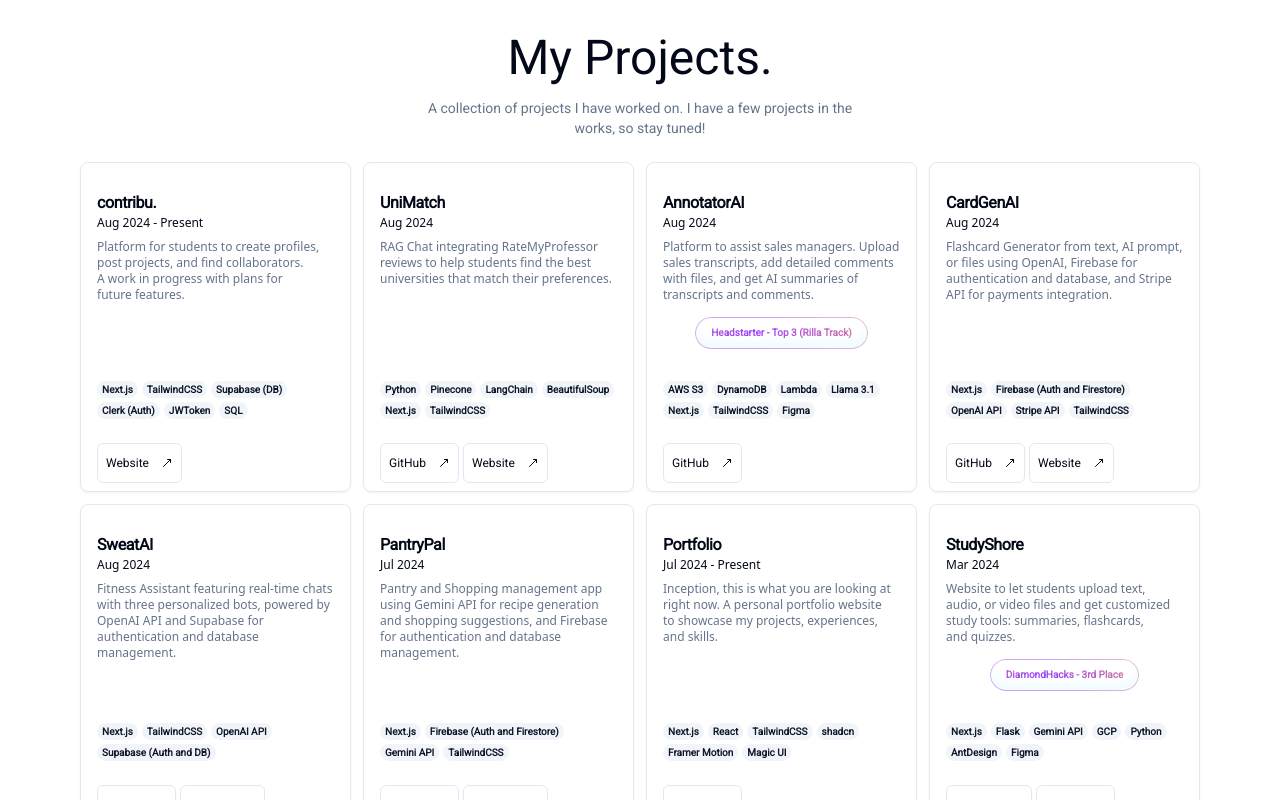
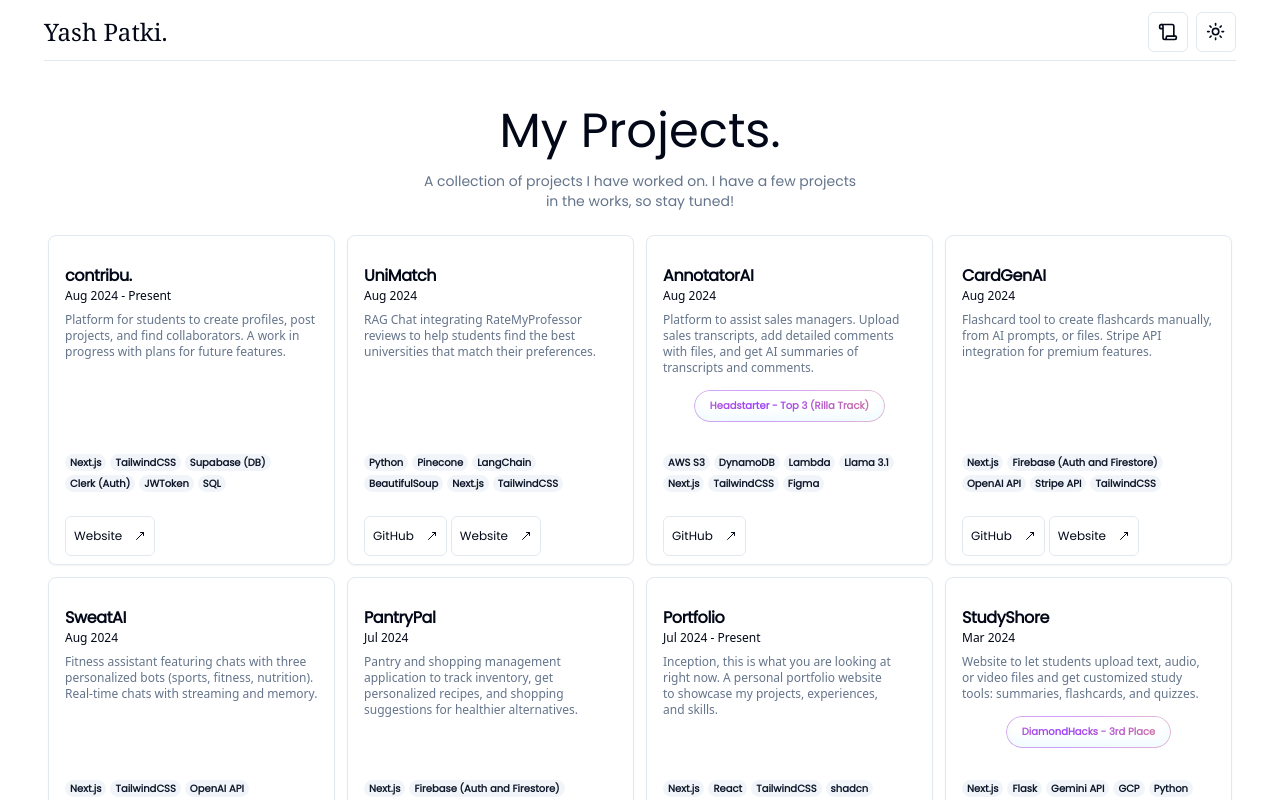
Before and after one commit to YashPatki02/MyPortfolio, a Next.js app: page /projects in a window 1280 px wide. Shown: the top 800 px of the page. Built offline with nearby package versions, Linux system fonts and the light colour scheme.

Commit message:
Updated profile

```diff
--- a/app/layout.tsx
+++ b/app/layout.tsx
@@ -2,10 +2,13 @@
 import { ThemeProvider } from "@/components/theme-provider";
 import { Analytics } from "@vercel/analytics/react";
 import { SpeedInsights } from "@vercel/speed-insights/next";
-import { Roboto } from "next/font/google";
+import { Poppins } from "next/font/google";
 import "./globals.css";
+import ResumeButton from "@/components/ResumeButton";
+import { ToggleMode } from "@/components/ToggleMode";
+import Link from "next/link";
 
-const roboto = Roboto({ weight: "400", subsets: ["latin"] });
+const poppins = Poppins({ subsets: ["latin"], weight: ["400"] });
 
 export const metadata: Metadata = {
     title: "Yash Patki | Portfolio",
@@ -47,7 +50,7 @@
 }>) {
     return (
         <html lang="en">
-            <body className={roboto.className}>
+            <body className={poppins.className}>
                 <Analytics />
                 <SpeedInsights />
                 <ThemeProvider
@@ -56,7 +59,30 @@
                     enableSystem
                     disableTransitionOnChange
                 >
+                    <header className="p-3">
+                        <nav className="flex flex-row justify-between items-center mx-4 sm:mx-8 pb-2 border-b">
+                            <Link href="/">
+                                <div className="text-2xl font-400 font-serif">
+                                    Yash Patki.
+                                </div>
+                            </Link>
+
+                            <ul className="flex flex-row gap-2">
+                                <li>
+                                    <ResumeButton />
+                                </li>
+                                <li>
+                                    <ToggleMode />
+                                </li>
+                            </ul>
+                        </nav>
+                    </header>
                     {children}
+                    <footer className="pt-3">
+                        <div className="mt-4 mb-4 text-center w-full text-sm text-muted-foreground">
+                            &copy; 2021 Yash Patki. All rights reserved.
+                        </div>
+                    </footer>
                 </ThemeProvider>
             </body>
         </html>
--- a/app/page.tsx
+++ b/app/page.tsx
@@ -1,36 +1,19 @@
 import { ToggleMode } from "@/components/ToggleMode";
 import Resume from "@/components/Resume";
-import ResumeMobile from "@/components/ResumeMobile"
+import ResumeMobile from "@/components/ResumeMobile";
 import ResumeButton from "@/components/ResumeButton";
 import AnimatedGridPattern from "../components/magicui/animated-grid-pattern";
-import {cn} from "@/lib/utils";
+import { cn } from "@/lib/utils";
 
 export default function Home() {
     return (
         <div className="flex flex-col min-h-screen">
-            <header className="p-3">
-                <nav className="flex justify-center items-center mr-8 ml-8 pb-2 border-b">
-                    <div className="text-2xl font-400 font-serif">
-                        Yash Patki.
-                    </div>
-
-                    <div className="flex-grow" />
-                    <ul className="flex space-x-4">
-                        <li>
-                            <ResumeButton />
-                        </li>
-                        <li>
-                            <ToggleMode />
-                        </li>
-                    </ul>
-                </nav>
-            </header>
             <div className="max-md:hidden">
                 <Resume />
             </div>
             <div className="md:hidden">
                 <ResumeMobile />
-                </div>
+            </div>
 
             <AnimatedGridPattern
                 numSquares={300}
@@ -42,11 +25,6 @@
                     "inset-x-0 inset-y-[-30%] h-[200%] skew-y-12"
                 )}
             />
-            <footer className="pt-3">
-                <div className="mt-4 mb-4 text-center w-full text-sm text-muted-foreground">
-                    &copy; 2021 Yash Patki. All rights reserved.
-                </div>
-            </footer>
         </div>
     );
 }
--- a/app/projects/page.tsx
+++ b/app/projects/page.tsx
@@ -7,14 +7,14 @@
     return (
         <div className="flex flex-col gap-4 items-center justify-start mt-10 mb-20">
             <BlurFade delay={0.05}>
-                <h2 className="text-5xl text-center">My Projects.</h2>
-                <p className="text-muted-foreground mt-4 text-sm max-w-md text-center">
+                <h2 className="text-3xl md:text-5xl text-center">My Projects.</h2>
+                <p className="text-muted-foreground mt-4 text-sm max-w-xs md:max-w-md text-center">
                     A collection of projects I have worked on. I have a few
                     projects in the works, so stay tuned!
                 </p>
             </BlurFade>
 
-            <div className="mt-2 grid grid-cols-1 gap-3 md:grid-cols-2 lg:grid-cols-4 mx-20">
+            <div className="mt-2 grid grid-cols-1 gap-3 sm:grid-cols-2 md:grid-cols-3 lg:grid-cols-4 mx-12">
                 {DATA.projects.map((project: any, idx: number) => (
                     <BlurFade delay={0.1 + idx * 0.05} key={idx}>
                         <Project key={idx} {...project} />
--- a/components/Project.tsx
+++ b/components/Project.tsx
@@ -81,7 +81,7 @@
                     <AnimatedGradientText>
                         <span
                             className={cn(
-                                `inline animate-gradient bg-gradient-to-r from-[#ffaa40] via-[#9c40ff] to-[#ffaa40] bg-[length:var(--bg-size)_100%] bg-clip-text text-transparent text-[10px] font-semibold`
+                                `inline animate-gradient bg-gradient-to-r from-[#ffaa40] via-[#9c40ff] to-[#ffaa40] bg-[length:var(--bg-size)_100%] bg-clip-text text-transparent line-clamp-1 text-[10px] font-semibold`
                             )}
                         >
                             {badge}
--- a/components/ResumeMobile.tsx
+++ b/components/ResumeMobile.tsx
@@ -9,14 +9,14 @@
 import Experience from "./Experience";
 import Project from "./Project";
 import Link from "next/link";
-import { motion } from "framer-motion";
 import BlurFade from "./magicui/blur-fade";
+import { ChevronRight } from "lucide-react";
 
 const ResumeMobile = () => {
     return (
         <div className="flex flex-col items-start justify-center">
             <div className="flex flex-col items-start justify-center z-10 m-10">
-                <div className="mb-4 ml-4 mt-16 mr-8">
+                <div className="mb-4 ml-4 mt-8 mr-6">
                     <div className="flex flex-row items-center justify-start gap-6">
                         <BlurFade>
                             <div>
@@ -146,16 +146,22 @@
                             favorites.
                         </p>
                     </BlurFade>
+                    <Link
+                        href="/projects"
+                        className="text-muted-foreground text-xs flex flex-row items-center justify-end mt-2"
+                    >
+                        View All Projects
+                        <ChevronRight className="w-4 h-4 ml-2" />
+                    </Link>
 
                     <div className="mt-6 grid grid-cols-1 gap-3 sm:grid-cols-2 max-w-[800px] mx-auto">
-                        {DATA.projects.map((project, idx) => (
-                            <BlurFade
-                                key={idx}
-                                delay={0.3 + idx * 0.05}
-                            >
-                                <Project {...project} />
-                            </BlurFade>
-                        ))}
+                        {DATA.projects
+                            .filter((project) => project.featured)
+                            .map((project: any, idx: number) => (
+                                <BlurFade delay={0.1 + idx * 0.05} key={idx}>
+                                    <Project key={idx} {...project} />
+                                </BlurFade>
+                            ))}
                     </div>
                 </div>
 
--- a/lib/data.ts
+++ b/lib/data.ts
@@ -222,7 +222,7 @@
             title: "CardGenAI",
             dates: "Aug 2024",
             description:
-                "Flashcard Generator from text, AI prompt, or files using OpenAI, Firebase for authentication and database, and Stripe API for payments integration.",
+                "Flashcard tool to create flashcards manually, from AI prompts, or files. Stripe API integration for premium features.",
             technologies: [
                 "Next.js",
                 "Firebase (Auth and Firestore)",
@@ -248,8 +248,13 @@
             title: "SweatAI",
             dates: "Aug 2024",
             description:
-                "Fitness Assistant featuring real-time chats with three personalized bots, powered by OpenAI API and Supabase for authentication and database management.",
-            technologies: ["Next.js", "TailwindCSS", "OpenAI API", "Supabase (Auth and DB)"],
+                "Fitness assistant featuring chats with three personalized bots (sports, fitness, nutrition). Real-time chats with streaming and memory.",
+            technologies: [
+                "Next.js",
+                "TailwindCSS",
+                "OpenAI API",
+                "Supabase (Auth and DB)",
+            ],
             links: [
                 {
                     name: "GitHub",
@@ -268,7 +273,7 @@
             title: "PantryPal",
             dates: "Jul 2024",
             description:
-                "Pantry and Shopping management app using Gemini API for recipe generation and shopping suggestions, and Firebase for authentication and database management.",
+                "Pantry and shopping management application to track inventory, get personalized recipes, and shopping suggestions for healthier alternatives.",
             technologies: [
                 "Next.js",
                 "Firebase (Auth and Firestore)",
```
